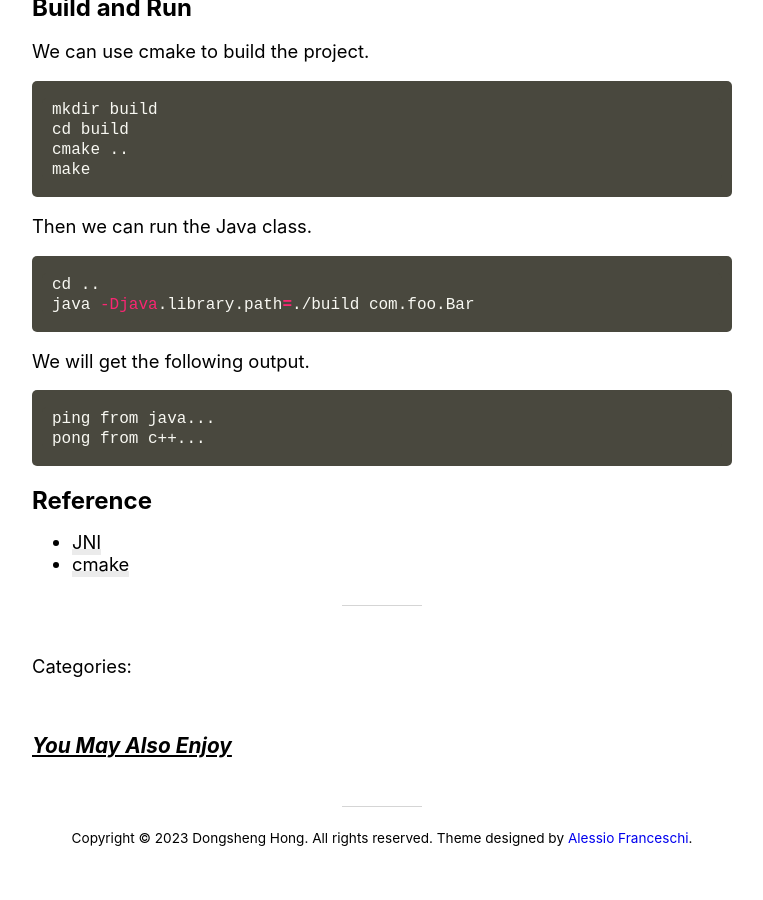
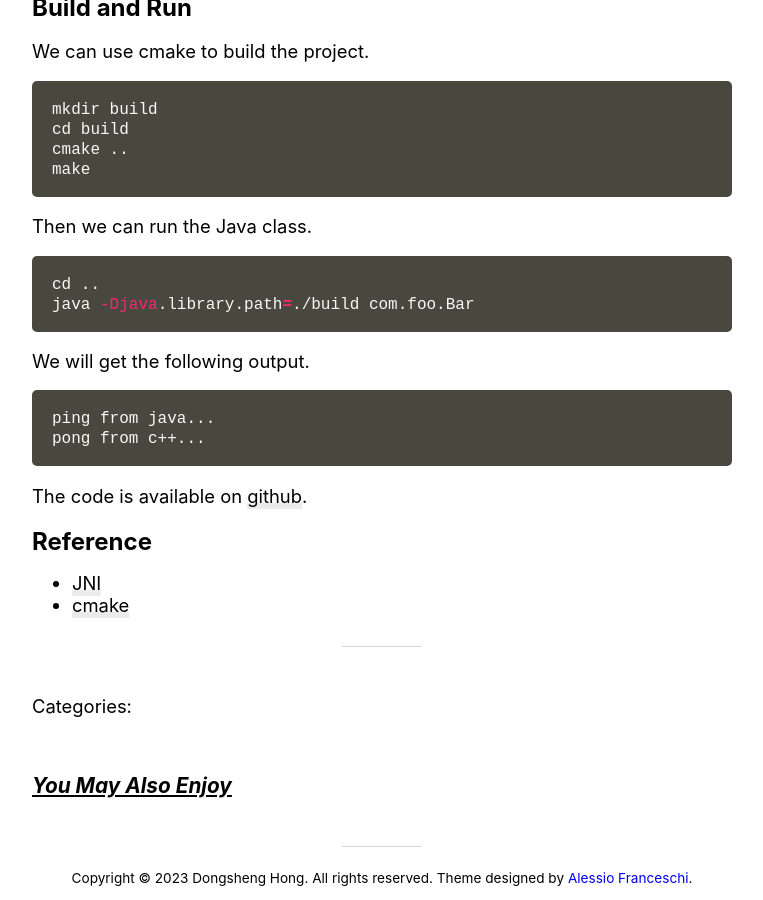
Before and after one commit to henyihanwobushi/henyihanwobushi.github.io, a Jekyll site: the page built from _posts/2023-09-07-java-rewrite-core-method-with-c.md, in a window 1280 px wide and 900 px high, scrolled down 2285 px. Shown: the whole window, without its empty margins (258-1021 px from the left). Built offline with Jekyll 4.4.1, drawn with Linux system fonts in a browser that asks for light colours; nearby versions of some CDN libraries; comment, search, counter and statistics services are not loaded; before the commit the page ends 3144 px from its top, so only the background shows below that; some of the changed lines change nothing that is shown.

Commit message:
update at 2023-09-07 02:03:50

````diff
--- a/_posts/2023-09-07-java-rewrite-core-method-with-c.md
+++ b/_posts/2023-09-07-java-rewrite-core-method-with-c.md
@@ -1,7 +1,7 @@
 ---
 layout: post
 title: "[java] Rewrite Core Method with C++"
-date: 2023-09-07 01:49 +0800
+date: 2023-09-07 02:03 +0800
 ---
 # Introduction
 
@@ -123,6 +123,8 @@ ping from java...
 pong from c++...
 ```
 
+The code is available on [github](https://github.com/henyihanwobushi/jni-demo).
+
 # Reference
 
 - [JNI](https://docs.oracle.com/javase/8/docs/technotes/guides/jni/spec/intro.html#java_native_interface_overview)
````
